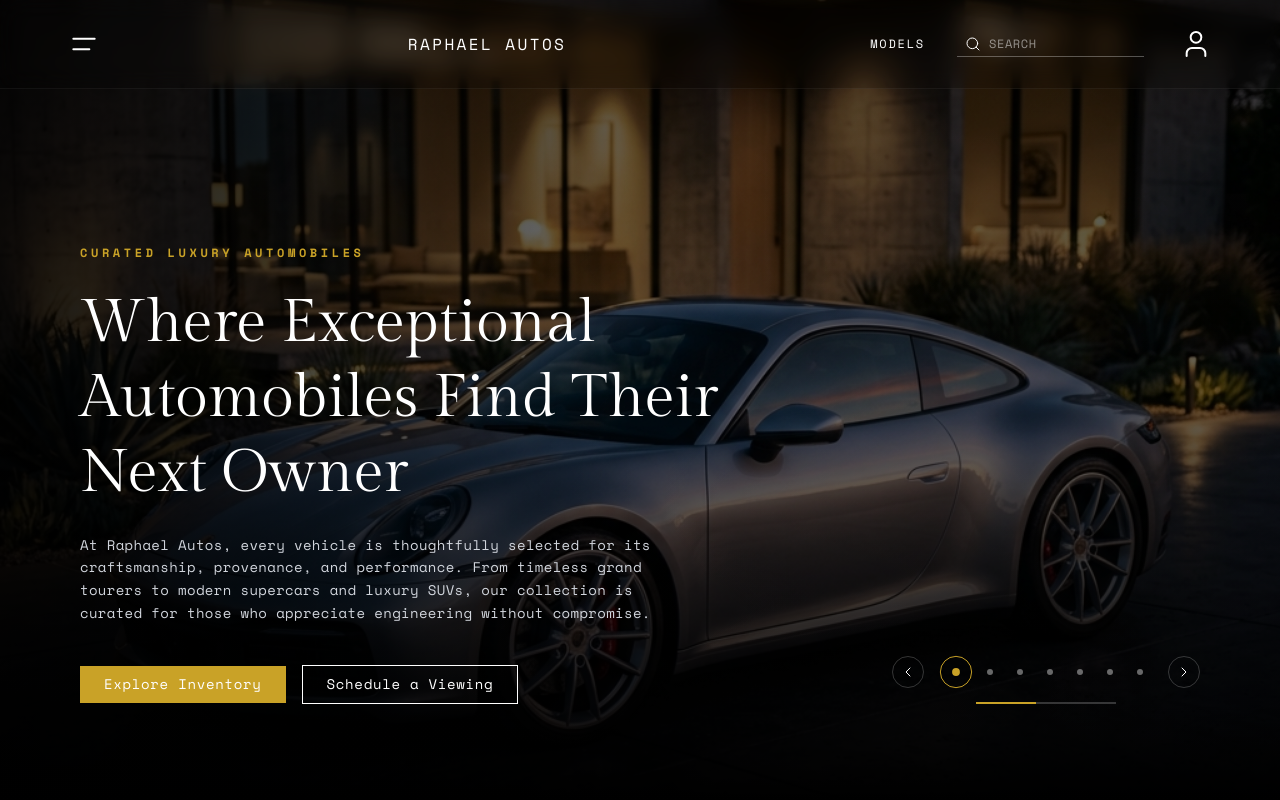
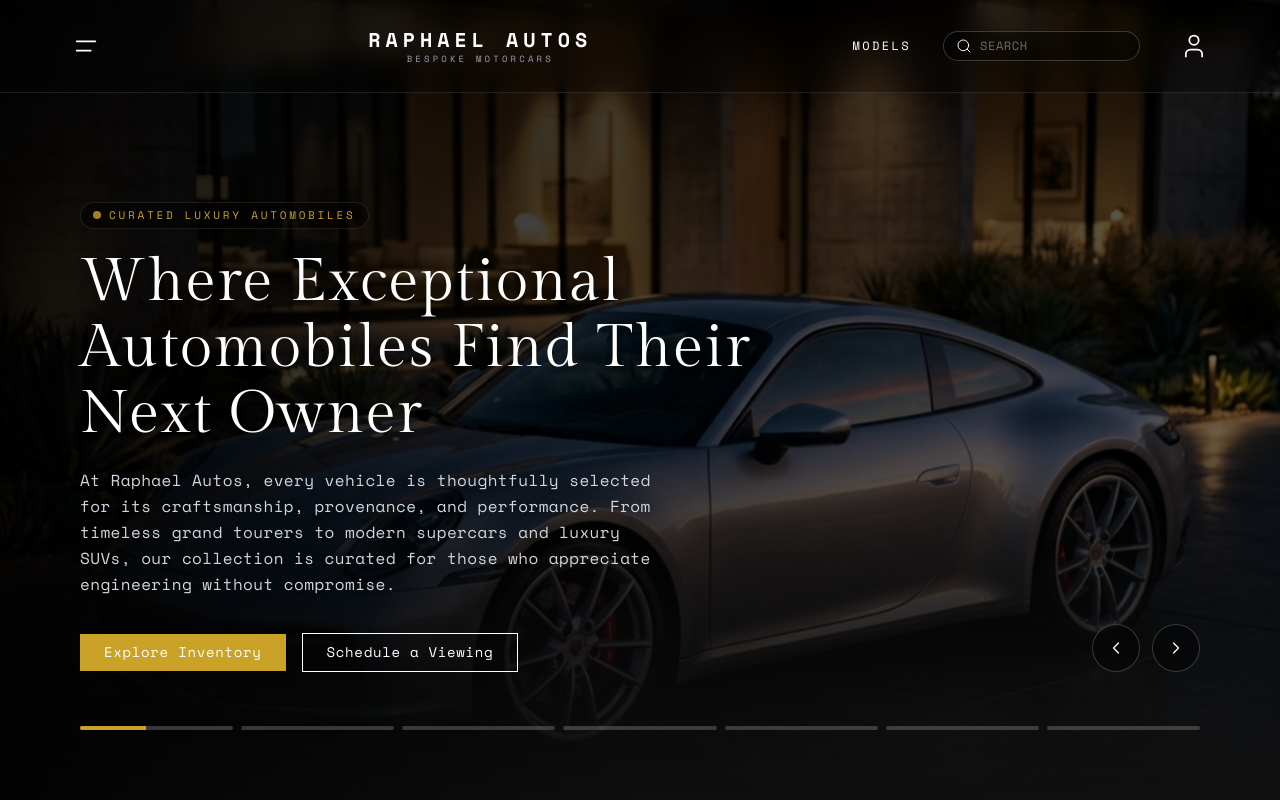
Before and after one commit to Ace-design2/raphael-autos, a Next.js app: page / in a window 1280 px wide. Shown: the top 800 px of the page. Built offline with nearby package versions, Linux system fonts and the light colour scheme.

Commit message:
refactor: optimize HeroSlider image preloading and transitions with updated navigation controls and styling

```diff
--- a/app/globals.css
+++ b/app/globals.css
@@ -91,3 +91,30 @@ body {
 .animate-story-progress {
   animation: storyProgress 15s linear forwards;
 }
+
+/* Single-slide keyed fade-in & Ken Burns zoom */
+@keyframes fadeIn {
+  0% {
+    opacity: 0;
+  }
+  100% {
+    opacity: 1;
+  }
+}
+
+.animate-fade-in {
+  animation: fadeIn 0.8s cubic-bezier(0.16, 1, 0.3, 1) forwards;
+}
+
+@keyframes slideZoom {
+  0% {
+    transform: scale(1);
+  }
+  100% {
+    transform: scale(1.06);
+  }
+}
+
+.animate-slide-zoom {
+  animation: slideZoom 15s ease-out forwards;
+}
--- a/components/HeroSlider.tsx
+++ b/components/HeroSlider.tsx
@@ -9,8 +9,6 @@ import {
   User03,
   ChevronLeft,
   ChevronRight,
-  DummyCircle,
-  DummyCircleSmall,
 } from "./icons";
 
 interface SlideData {
@@ -29,7 +27,8 @@ const SLIDE_DATA: SlideData[] = [
     id: 0,
     eyebrow: "Curated Luxury Automobiles",
     headline: "Where Exceptional Automobiles Find Their Next Owner",
-    supportingText: "At Raphael Autos, every vehicle is thoughtfully selected for its craftsmanship, provenance, and performance. From timeless grand tourers to modern supercars and luxury SUVs, our collection is curated for those who appreciate engineering without compromise.",
+    supportingText:
+      "At Raphael Autos, every vehicle is thoughtfully selected for its craftsmanship, provenance, and performance. From timeless grand tourers to modern supercars and luxury SUVs, our collection is curated for those who appreciate engineering without compromise.",
     primaryCta: "Explore Inventory",
     secondaryCta: "Schedule a Viewing",
     image: "/images/hero_porsche_911.png",
@@ -39,7 +38,8 @@ const SLIDE_DATA: SlideData[] = [
     id: 1,
     eyebrow: "The Pinnacle of Craftsmanship",
     headline: "Elegance and Authority in Equal Measure",
-    supportingText: "Experience the whisper-quiet power and bespoke artistry of our premier Rolls-Royce collection. Crafted for those who understand that true luxury isn't about being noticed—it's about never being forgotten.",
+    supportingText:
+      "Experience the whisper-quiet power and bespoke artistry of our premier Rolls-Royce collection. Crafted for those who understand that true luxury isn't about being noticed—it's about never being forgotten.",
     primaryCta: "View Masterpieces",
     secondaryCta: "Private Consultation",
     image: "/images/hero_rolls_royce.png",
@@ -49,7 +49,8 @@ const SLIDE_DATA: SlideData[] = [
     id: 2,
     eyebrow: "Uncompromising Performance",
     headline: "Sculpted Power & Timeless Grand Tourers",
-    supportingText: "Unleash raw, sophisticated power with the Aston Martin DB12. A perfect marriage of advanced British engineering and elegant design, curated specifically for the discerning driver.",
+    supportingText:
+      "Unleash raw, sophisticated power with the Aston Martin DB12. A perfect marriage of advanced British engineering and elegant design, curated specifically for the discerning driver.",
     primaryCta: "Discover GTs",
     secondaryCta: "Request Test Drive",
     image: "/images/hero_aston_martin.png",
@@ -59,7 +60,8 @@ const SLIDE_DATA: SlideData[] = [
     id: 3,
     eyebrow: "Track-Bred Precision",
     headline: "The Porsche 911 GT3 RS Performance",
-    supportingText: "Built for the racetrack, refined for the road. The GT3 RS features an aerodynamic body and a high-revving naturally-aspirated engine designed to deliver pure, unadulterated performance.",
+    supportingText:
+      "Built for the racetrack, refined for the road. The GT3 RS features an aerodynamic body and a high-revving naturally-aspirated engine designed to deliver pure, unadulterated performance.",
     primaryCta: "Explore Performance",
     secondaryCta: "Inquire Now",
     image: "/images/car_porsche_gt3.png",
@@ -69,7 +71,8 @@ const SLIDE_DATA: SlideData[] = [
     id: 4,
     eyebrow: "Modern Sanctuary",
     headline: "The Whispered Authority of Rolls-Royce Ghost",
-    supportingText: "A minimalist expression of ultimate luxury. The Rolls-Royce Ghost combines clean, contemporary design with a powerful V12 engine and a ride quality that feels like floating on air.",
+    supportingText:
+      "A minimalist expression of ultimate luxury. The Rolls-Royce Ghost combines clean, contemporary design with a powerful V12 engine and a ride quality that feels like floating on air.",
     primaryCta: "Request Ghost",
     secondaryCta: "Private Viewing",
     image: "/images/car_rr_ghost.png",
@@ -79,7 +82,8 @@ const SLIDE_DATA: SlideData[] = [
     id: 5,
     eyebrow: "Sculpted Athlete",
     headline: "The Exhilarating British Sports Coupe",
-    supportingText: "Engineered for real drivers. The Aston Martin Vantage is a statement of speed, style, and raw emotion, delivering an unfiltered connection between driver and tarmac.",
+    supportingText:
+      "Engineered for real drivers. The Aston Martin Vantage is a statement of speed, style, and raw emotion, delivering an unfiltered connection between driver and tarmac.",
     primaryCta: "Request Vantage",
     secondaryCta: "Configure Build",
     image: "/images/car_aston_vantage.png",
@@ -89,7 +93,8 @@ const SLIDE_DATA: SlideData[] = [
     id: 6,
     eyebrow: "Ultimate Capability",
     headline: "The Refined Stature of Range Rover SV",
-    supportingText: "Luxury that knows no bounds. The Range Rover SV Autobiography offers executive comfort, advanced off-road engineering, and a commanding presence on any terrain.",
+    supportingText:
+      "Luxury that knows no bounds. The Range Rover SV Autobiography offers executive comfort, advanced off-road engineering, and a commanding presence on any terrain.",
     primaryCta: "Explore SUV",
     secondaryCta: "Bespoke Order",
     image: "/images/car_range_rover.png",
@@ -106,11 +111,19 @@ export const HeroSlider = ({ searchQuery, setSearchQuery }: HeroSliderProps): Re
   const [activeSlide, setActiveSlide] = useState(0);
   const searchId = useId();
 
-  const handleNext = () => {
+  const handleNext = (e?: React.MouseEvent) => {
+    if (e) {
+      e.preventDefault();
+      e.stopPropagation();
+    }
     setActiveSlide((prev) => (prev + 1) % SLIDE_DATA.length);
   };
 
-  const handlePrev = () => {
+  const handlePrev = (e?: React.MouseEvent) => {
+    if (e) {
+      e.preventDefault();
+      e.stopPropagation();
+    }
     setActiveSlide((prev) => (prev - 1 + SLIDE_DATA.length) % SLIDE_DATA.length);
   };
 
@@ -130,57 +143,77 @@ export const HeroSlider = ({ searchQuery, setSearchQuery }: HeroSliderProps): Re
   };
 
   return (
-    <section className="relative w-full h-screen min-h-[700px] overflow-hidden flex flex-col justify-between">
-      {/* Background Images with Crossfade */}
-      <div className="absolute inset-0 z-0 pointer-events-none">
-        {SLIDE_DATA.map((slide, idx) => (
+    <section className="relative w-full h-screen min-h-[720px] overflow-hidden flex flex-col justify-between select-none bg-[#111111]">
+      {/* Hidden Preloader Box: Forces browser & Next.js cache to immediately download all 7 luxury images */}
+      <div aria-hidden="true" className="hidden">
+        {SLIDE_DATA.map((slide) => (
+          <Image
+            key={`preload-${slide.id}`}
+            src={slide.image}
+            alt=""
+            width={1}
+            height={1}
+            priority={true}
+          />
+        ))}
+      </div>
+
+      {/* Single-Element Keyed Background Wallpaper Layer */}
+      <div className="absolute inset-0 z-0 pointer-events-none overflow-hidden bg-[#111111]">
         <div
-            key={slide.id}
-            className={`absolute inset-0 transition-opacity duration-1000 ease-in-out ${
-              idx === activeSlide ? "opacity-100 scale-100 pointer-events-auto" : "opacity-0 scale-105 pointer-events-none"
-            } transform duration-[2000ms]`}
+          key={activeSlide}
+          className="absolute inset-0 animate-fade-in pointer-events-none"
         >
           <Image
-              src={slide.image}
-              alt={slide.alt}
+            src={SLIDE_DATA[activeSlide].image}
+            alt={SLIDE_DATA[activeSlide].alt}
             fill
             priority={true}
             sizes="100vw"
-              className="object-cover brightness-[0.7]"
+            className="object-cover brightness-[0.65] animate-slide-zoom"
           />
           {/* Soft dark vignette gradients for readability */}
-            <div className="absolute inset-0 bg-gradient-to-t from-black via-black/30 to-black/50" />
-            <div className="absolute inset-0 bg-gradient-to-r from-black/80 via-transparent to-black/20" />
+          <div className="absolute inset-0 bg-gradient-to-t from-[#111111] via-black/30 to-black/60" />
+          <div className="absolute inset-0 bg-gradient-to-r from-black/85 via-black/20 to-transparent" />
         </div>
-        ))}
       </div>
 
-      {/* Header Overlay */}
-      <header className="relative z-10 w-full flex items-center justify-between px-6 md:px-16 py-6 bg-black/10 backdrop-blur-md border-b border-white/5 transition-all duration-300">
+      {/* Top Header Navigation Overlay (z-30) */}
+      <header className="relative z-30 w-full flex items-center justify-between px-6 md:px-16 py-6 bg-black/20 backdrop-blur-md border-b border-white/10 transition-all duration-300">
         <div className="flex items-center gap-4">
           <button
             type="button"
             aria-label="Open navigation menu"
-            className="all-unset box-border inline-flex items-center justify-center cursor-pointer text-white hover:text-cooliocns-gold transition-colors p-1"
+            className="box-border inline-flex items-center justify-center cursor-pointer text-white hover:text-cooliocns-gold transition-colors p-2 rounded-full hover:bg-white/5 active:scale-95 border-0 bg-transparent"
           >
-            <MenuAlt04 className="w-8 h-8" />
+            <MenuAlt04 className="w-7 h-7" />
           </button>
         </div>
 
         <div className="text-center">
           <a
             href="#"
-            className="font-body-l font-[number:var(--body-l-font-weight)] text-white text-[length:var(--body-l-font-size)] tracking-[var(--body-l-letter-spacing)] leading-[var(--body-l-line-height)] [font-style:var(--body-l-font-style)] hover:text-cooliocns-gold transition-colors uppercase"
+            onClick={(e) => {
+              e.preventDefault();
+              window.scrollTo({ top: 0, behavior: "smooth" });
+            }}
+            className="font-body font-bold text-white text-lg md:text-xl tracking-[0.25em] hover:text-cooliocns-gold transition-colors uppercase block"
           >
             RAPHAEL AUTOS
           </a>
+          <span className="font-body text-[9px] text-gray-400 tracking-[0.35em] uppercase block mt-[-2px]">
+            Bespoke Motorcars
+          </span>
         </div>
 
         <nav aria-label="Primary" className="flex items-center gap-4 md:gap-8">
           <button
             type="button"
-            onClick={() => scrollToSection("inventory")}
-            className="hidden sm:inline-block all-unset box-border font-body text-xs tracking-[0.15em] text-white hover:text-cooliocns-gold transition-colors cursor-pointer"
+            onClick={(e) => {
+              e.preventDefault();
+              scrollToSection("inventory");
+            }}
+            className="hidden sm:inline-block font-body text-xs tracking-[0.2em] text-white hover:text-cooliocns-gold transition-colors cursor-pointer py-1 uppercase font-medium active:scale-95 border-0 bg-transparent p-0"
           >
             MODELS
           </button>
@@ -188,7 +221,7 @@ export const HeroSlider = ({ searchQuery, setSearchQuery }: HeroSliderProps): Re
           {/* Search bar */}
           <form
             role="search"
-            className="flex items-center gap-2 px-2 py-1 border-b border-white/30 focus-within:border-cooliocns-gold transition-colors max-w-[120px] md:max-w-[200px]"
+            className="flex items-center gap-2 px-3 py-1.5 rounded-full border border-white/20 bg-black/40 focus-within:border-cooliocns-gold transition-all max-w-[130px] md:max-w-[210px]"
             onSubmit={(e) => e.preventDefault()}
           >
             <label htmlFor={searchId} className="inline-flex items-center cursor-pointer text-white hover:text-cooliocns-gold transition-colors">
@@ -200,104 +233,125 @@ export const HeroSlider = ({ searchQuery, setSearchQuery }: HeroSliderProps): Re
               value={searchQuery}
               onChange={(e) => {
                 setSearchQuery(e.target.value);
-                // If user starts searching, automatically scroll to inventory to show results
                 if (e.target.value.length === 1) {
                   scrollToSection("inventory");
                 }
               }}
               placeholder="SEARCH"
               aria-label="Search vehicles"
-              className="bg-transparent border-none outline-none font-body text-xs text-white placeholder:text-white/50 tracking-wider w-full"
+              className="bg-transparent border-none outline-none font-body text-xs text-white placeholder:text-white/40 tracking-wider w-full"
             />
           </form>
 
           <button
             type="button"
             aria-label="Open user account"
-            className="all-unset box-border inline-flex items-center justify-center cursor-pointer text-white hover:text-cooliocns-gold transition-colors p-1"
+            className="box-border inline-flex items-center justify-center cursor-pointer text-white hover:text-cooliocns-gold transition-colors p-2 rounded-full hover:bg-white/5 active:scale-95 border-0 bg-transparent"
           >
-            <User03 className="w-8 h-8" />
+            <User03 className="w-7 h-7" />
           </button>
         </nav>
       </header>
 
-      {/* Main Slide Content Area */}
-      <div className="relative z-10 flex-1 flex flex-col justify-end px-6 md:px-20 pb-16 md:pb-24">
-        <div className="w-full flex flex-col md:flex-row md:items-end md:justify-between gap-12">
-          {/* Slide Texts */}
-          <div className="max-w-2xl flex flex-col items-start gap-6">
-            <span className="font-body text-xs uppercase tracking-[0.3em] text-cooliocns-gold font-bold animate-fade-in">
+      {/* Main Slide Content Area (z-30) */}
+      <div className="relative z-30 flex-1 flex flex-col justify-end px-6 md:px-20 pb-10 md:pb-16 pointer-events-auto">
+        <div className="w-full flex flex-col lg:flex-row lg:items-end justify-between gap-10 mb-10">
+          {/* Slide Text & Actions */}
+          <div key={activeSlide} className="max-w-3xl flex flex-col items-start gap-5 animate-fade-in">
+            <div className="inline-flex items-center gap-2 px-3 py-1 rounded-full bg-black/50 border border-white/10 backdrop-blur-sm">
+              <span className="w-2 h-2 rounded-full bg-cooliocns-gold animate-pulse" />
+              <span className="font-body text-[11px] uppercase tracking-[0.25em] text-cooliocns-gold font-medium">
                 {SLIDE_DATA[activeSlide].eyebrow}
               </span>
-            <h1 className="font-display text-3xl md:text-5xl lg:text-6xl text-white leading-tight font-light select-none">
+            </div>
+
+            <h1 className="font-display text-4xl sm:text-5xl md:text-6xl text-white leading-[1.1] font-light tracking-wide drop-shadow-md">
               {SLIDE_DATA[activeSlide].headline}
             </h1>
-            <p className="font-body text-sm text-gray-300 leading-relaxed font-light tracking-wide max-w-xl">
+
+            <p className="font-body text-sm md:text-base text-gray-300 leading-relaxed font-light tracking-wide max-w-xl drop-shadow">
               {SLIDE_DATA[activeSlide].supportingText}
             </p>
-            <div className="flex flex-wrap items-center gap-4 mt-4">
+
+            <div className="flex flex-wrap items-center gap-4 mt-4 pointer-events-auto">
               <Button
                 variant="solid-gold"
                 label={SLIDE_DATA[activeSlide].primaryCta}
-                onClick={() => scrollToSection("inventory")}
+                onClick={(e) => {
+                  e?.preventDefault();
+                  scrollToSection("inventory");
+                }}
               />
               <Button
                 variant="outline-white"
                 label={SLIDE_DATA[activeSlide].secondaryCta}
-                onClick={() => scrollToSection("about")}
+                onClick={(e) => {
+                  e?.preventDefault();
+                  scrollToSection("about");
+                }}
               />
             </div>
           </div>
 
-          {/* Slider Controls */}
-          <div className="flex flex-col items-center gap-3 self-center md:self-end">
-            <div className="flex items-center gap-4">
+          {/* High-Z Navigation Chevrons */}
+          <div className="flex items-center justify-end gap-3 pt-4 border-t border-white/10 lg:border-t-0 pointer-events-auto">
             <button
               type="button"
               onClick={handlePrev}
               aria-label="Previous vehicle"
-                className="all-unset box-border inline-flex items-center justify-center w-8 h-8 rounded-full border border-white/20 hover:border-cooliocns-gold hover:text-cooliocns-gold transition-all cursor-pointer text-white"
+              className="box-border inline-flex items-center justify-center w-12 h-12 rounded-full border border-white/20 bg-black/40 backdrop-blur-md hover:border-cooliocns-gold hover:bg-cooliocns-gold/20 hover:text-cooliocns-gold transition-all cursor-pointer text-white active:scale-90 border-solid"
             >
-                <ChevronLeft className="w-4 h-4" />
+              <ChevronLeft className="w-5 h-5" />
             </button>
-
-              <div className="inline-flex items-center gap-1.5 h-9" aria-label="Vehicle carousel indicators">
-                {SLIDE_DATA.map((slide, idx) =>
-                  idx === activeSlide ? (
-                    <DummyCircle
-                      key={slide.id}
-                      className="w-8 h-8 transition-all duration-300 transform scale-110"
-                    />
-                  ) : (
-                    <button
-                      key={slide.id}
-                      onClick={() => setActiveSlide(idx)}
-                      className="all-unset inline-flex items-center justify-center w-6 h-6 hover:scale-125 transition-transform"
-                      aria-label={`Go to slide ${idx + 1}`}
-                    >
-                      <DummyCircleSmall className="w-6 h-6" />
-                    </button>
-                  )
-                )}
-              </div>
 
             <button
               type="button"
               onClick={handleNext}
               aria-label="Next vehicle"
-                className="all-unset box-border inline-flex items-center justify-center w-8 h-8 rounded-full border border-white/20 hover:border-cooliocns-gold hover:text-cooliocns-gold transition-all cursor-pointer text-white"
+              className="box-border inline-flex items-center justify-center w-12 h-12 rounded-full border border-white/20 bg-black/40 backdrop-blur-md hover:border-cooliocns-gold hover:bg-cooliocns-gold/20 hover:text-cooliocns-gold transition-all cursor-pointer text-white active:scale-90 border-solid"
             >
-                <ChevronRight className="w-4 h-4" />
+              <ChevronRight className="w-5 h-5" />
             </button>
           </div>
-            {/* Instagram story-style horizontal duration line */}
-            <div className="w-[140px] h-0.5 bg-white/20 relative overflow-hidden">
+        </div>
+
+        {/* Instagram Story-Style Segmented Progress Indicator Bar (z-30) */}
+        <div
+          className="w-full flex items-center gap-2 pt-2 pointer-events-auto"
+          aria-label="Story slide duration progress"
+        >
+          {SLIDE_DATA.map((slide, idx) => {
+            const isCompleted = idx < activeSlide;
+            const isCurrent = idx === activeSlide;
+
+            return (
+              <button
+                key={slide.id}
+                type="button"
+                onClick={(e) => {
+                  e.preventDefault();
+                  e.stopPropagation();
+                  setActiveSlide(idx);
+                }}
+                aria-label={`Jump to slide ${idx + 1}: ${slide.eyebrow}`}
+                className="group relative flex-1 h-4 py-1.5 cursor-pointer focus:outline-none border-0 bg-transparent p-0"
+              >
+                {/* Background track */}
+                <div className="w-full h-1 rounded-full bg-white/20 overflow-hidden group-hover:h-1.5 transition-all duration-300">
+                  {/* Fill progress */}
+                  {isCompleted && (
+                    <div className="h-full w-full bg-cooliocns-gold" />
+                  )}
+                  {isCurrent && (
                     <div
                       key={activeSlide}
-                className="absolute top-0 left-0 h-full bg-cooliocns-gold animate-story-progress"
+                      className="h-full bg-cooliocns-gold animate-story-progress"
                     />
+                  )}
                 </div>
-          </div>
+              </button>
+            );
+          })}
         </div>
       </div>
     </section>
```
Also changed, not shown: components/ui/Button.tsx (+5 -5 lines). Lines whose indentation alone changed are shown as unchanged.
